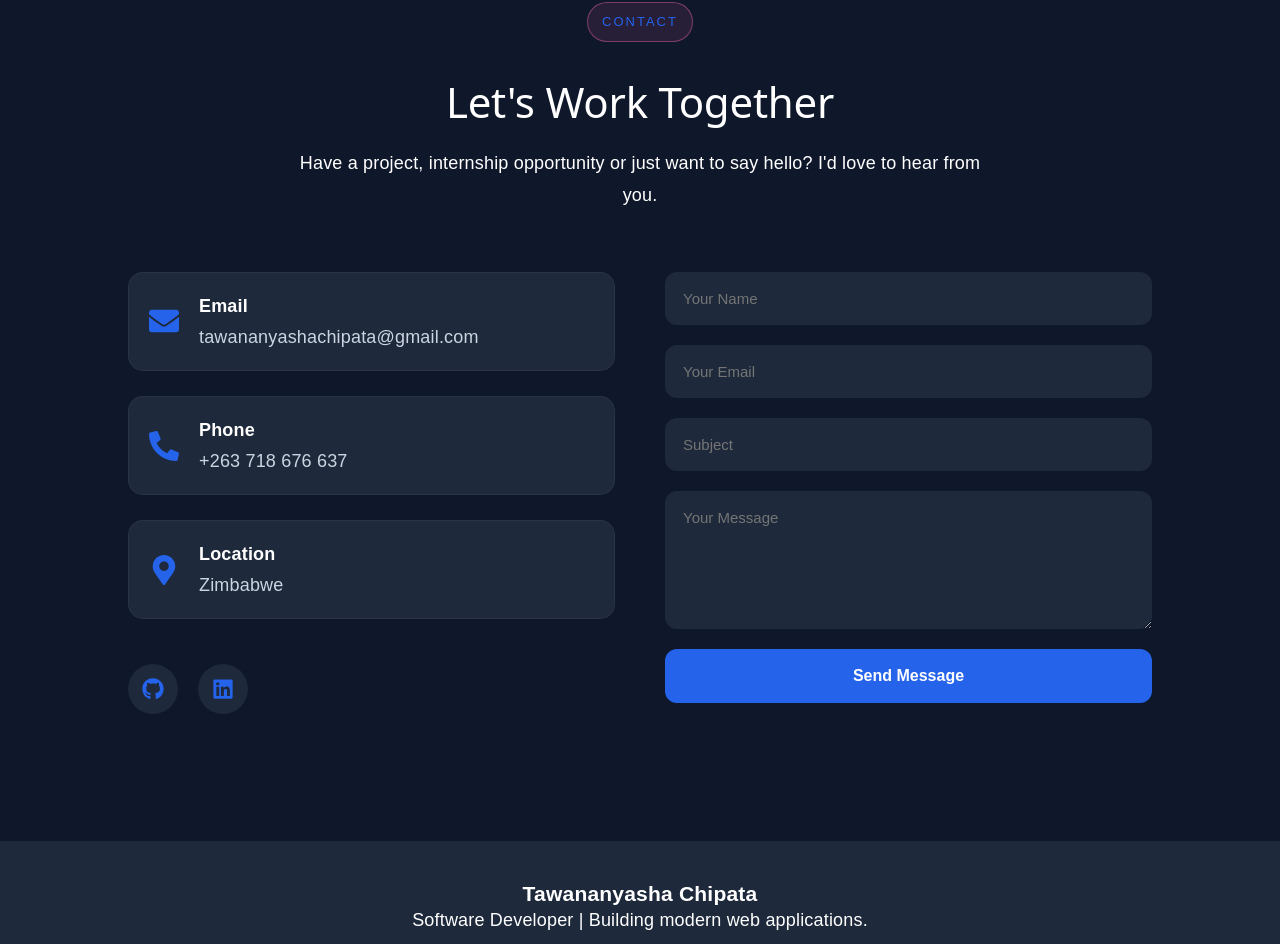
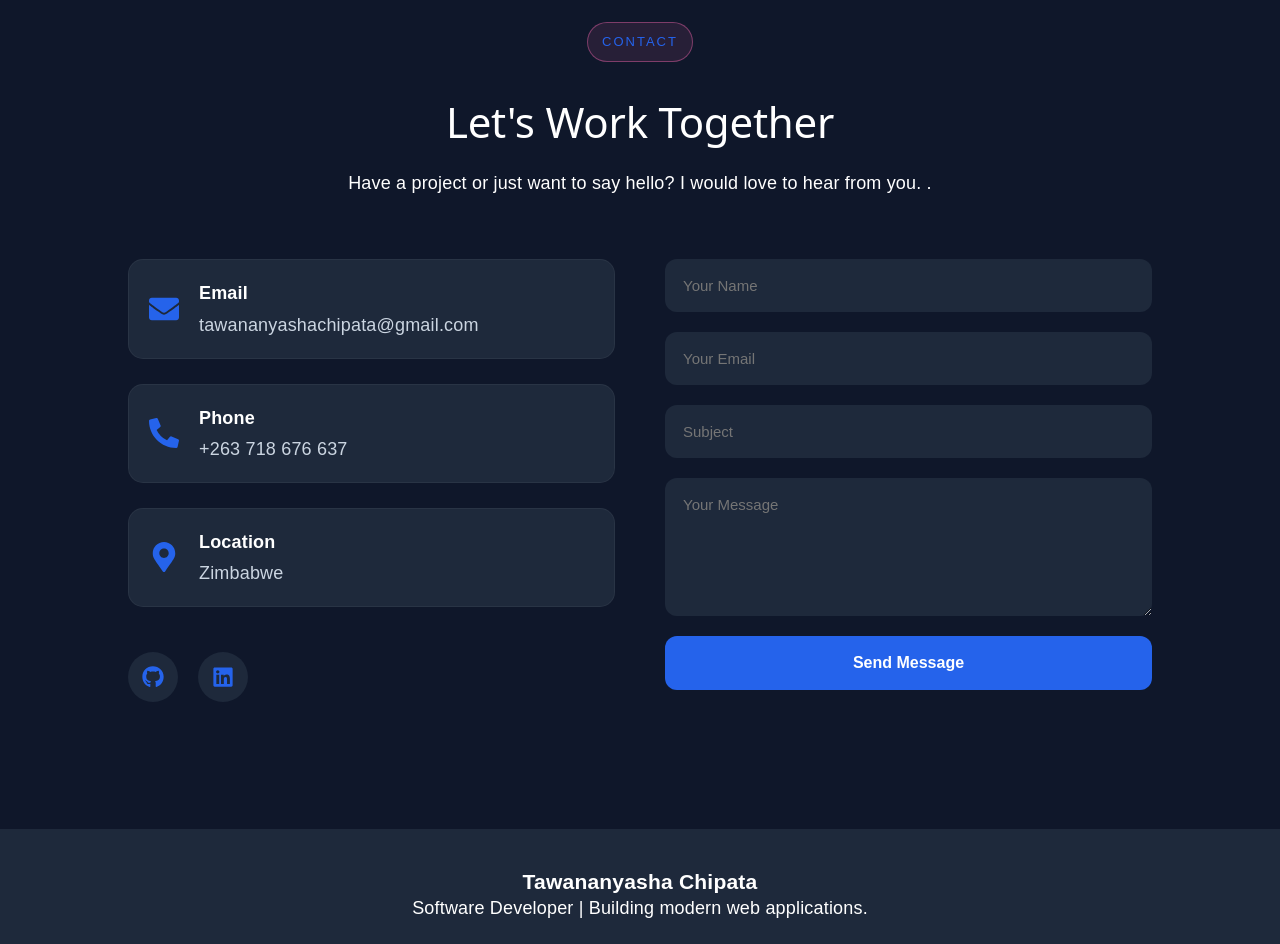
Before and after one commit to tawananyashachipata-lab/tawananyasha, a React (Vite) app: page / in a window 1280 px wide. Shown: the part 4351-5295 px from the top of the page. Built offline with nearby package versions, Linux system fonts and the light colour scheme.

Commit message:
Portfolio

```diff
--- a/src/Contact.jsx
+++ b/src/Contact.jsx
@@ -25,8 +25,8 @@ const Contact = () => {
         <h2>Let's Work Together</h2>
 
         <p>
-          Have a project, internship opportunity or just want to say hello?
-          I'd love to hear from you.
+          Have a project or just want to say hello? I would love to hear from you.
+.
         </p>
       </motion.div>
 
--- a/src/index.css
+++ b/src/index.css
@@ -150,7 +150,7 @@ code {
   display: flex;
   flex-direction: column;
   justify-content: space-between;
-  height: 550px;
+  height: 570px;
 }
 
 .project-card {
```
